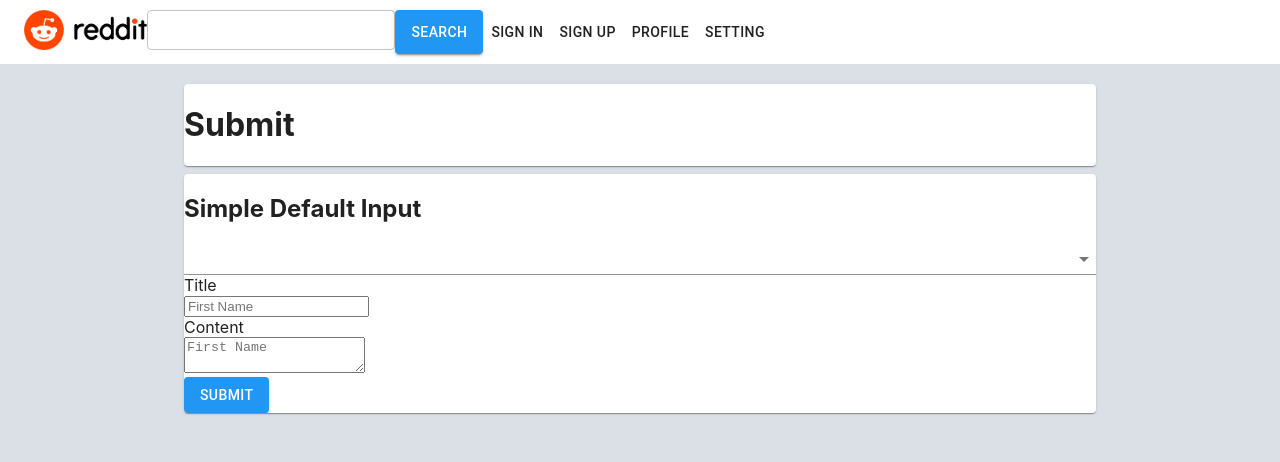
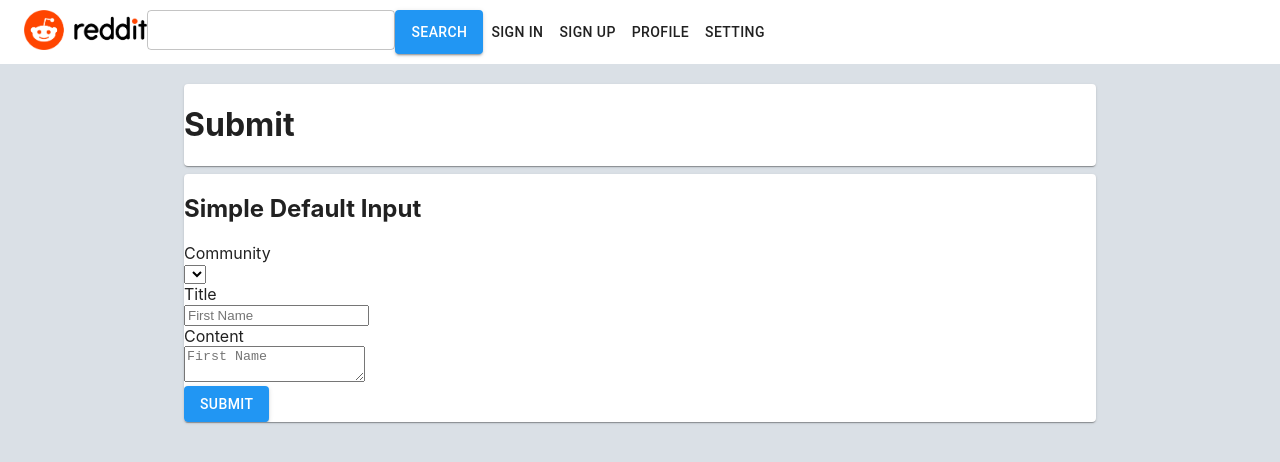
Before and after one commit to nsittee/my-forum, a React (Create React App) app in the folder react-front-end/: page /submit in a window 1280 px wide. Shown: the top 462 px of the page. Built offline with nearby package versions, Linux system fonts and the light colour scheme.

Commit message:
Add token to <AuthContext/>, and user can now post new Thread using basic 'react-final-form'

```diff
--- a/react-front-end/src/components/Layout/SubmitThreadForm.js
+++ b/react-front-end/src/components/Layout/SubmitThreadForm.js
@@ -1,9 +1,10 @@
 import React, { useContext, useState } from "react";
-import { Button, Card, InputLabel, MenuItem, Select } from "@material-ui/core";
+import { Button, Card } from "@material-ui/core";
 import { Form, Field } from 'react-final-form'
 
 import AuthContext from '../../context/auth-context'
 import { useHistory } from "react-router-dom";
+import Axios from "axios";
 
 const CreateThreadForm = () => {
   const authContext = useContext(AuthContext)
@@ -12,15 +13,32 @@ const CreateThreadForm = () => {
   const getMyCommunity = () => {
     console.log(authContext.userSub)
     return authContext.userSub.map(sub => {
-      return <MenuItem key={sub._id} value={sub._id}> {sub.SubLongName} </MenuItem>
+      return <option key={sub._id} value={sub._id}> {sub.SubLongName} </option>
     })
   }
   const community = getMyCommunity()
 
   const onSubmit = (formData) => {
-    // TODO: Get author data
+    const data = {
+      Thread: {
+        Title: formData.title,
+        Author: { _id: formData.userId },
+        SubParent: { _id: formData.subId },
+        Content: formData.content
+      }
+    }
     console.log(formData)
-    // history.push('/')
+    Axios.post('http://localhost:5000/api/threads/', data, {
+      headers: {
+        authorization: authContext.token
+      }
+    })
+      .then(res => {
+        console.log("Added New Thread" + res)
+      }).catch(err => {
+        console.log("ERROR " + err)
+      })
+    history.push('/')
   }
   const validate = () => {
 
@@ -34,16 +52,17 @@ const CreateThreadForm = () => {
           onSubmit={onSubmit}
           validate={validate}
           render={props => (
+            // TODO: Use material UI form component
             <form onSubmit={(event) => props.handleSubmit(event)}>
               <h2>Simple Default Input</h2>
-              <Select
-                name="sub"
-                fullWidth={true}>
-                {community}
-              </Select>
+              <Field name="userId" defaultValue={authContext.id} type="hidden" component="input" />
 
-              {/* <Field name="sub" component="select">
-              </Field> */}
+              <div>
+                <label>Community</label><br />
+                <Field name="subId" component="select" >
+                  {community}
+                </Field>
+              </div>
 
               <div>
                 <label>Title</label><br />
--- a/react-front-end/src/components/MyForum.js
+++ b/react-front-end/src/components/MyForum.js
@@ -20,12 +20,16 @@ const MyForum = () => {
 
   var authContextValue = {
     authenticated: false,
+    id: '',
     username: '',
     userSub: []
   }
   if (cookies.tokenbon) {
     const userData = jwt(cookies.tokenbon)
+    // console.log(userData)
+    authContextValue.token = cookies.tokenbon
     authContextValue.authenticated = true
+    authContextValue.id = userData.id
     authContextValue.username = userData.username
     // FIXME: don't store userSub data in context, call the API instead
     authContextValue.userSub = userData.userSub
--- a/react-front-end/src/context/auth-context.js
+++ b/react-front-end/src/context/auth-context.js
@@ -1,7 +1,9 @@
 import React from 'react';
 
 const authContext = React.createContext({
+  token: '',
   authenticated: false,
+  id: null,
   username: null,
   userSub: [],
 });
```
